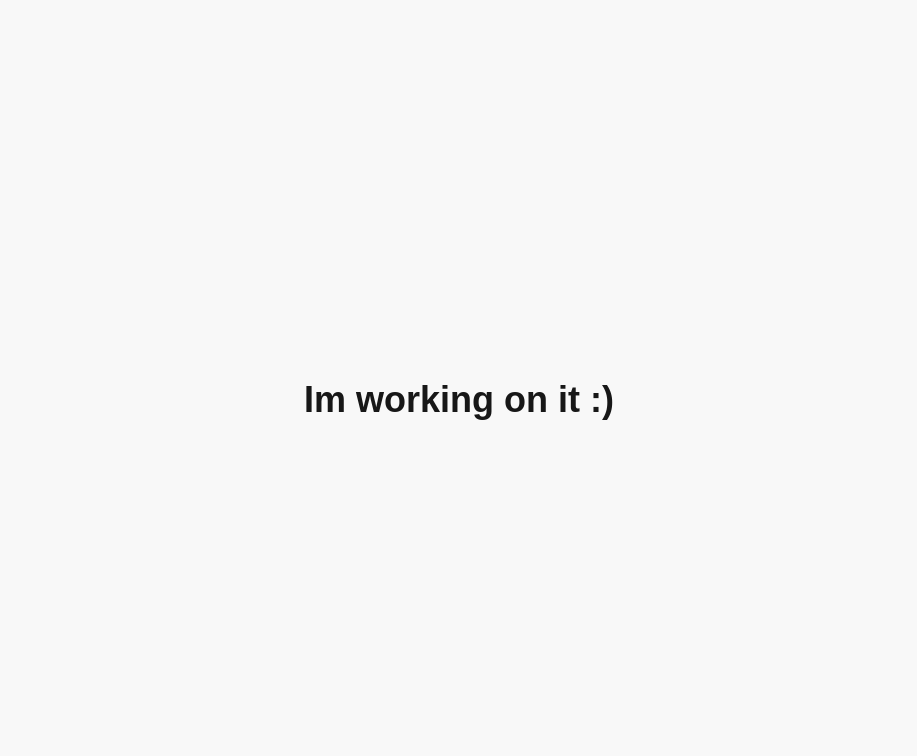
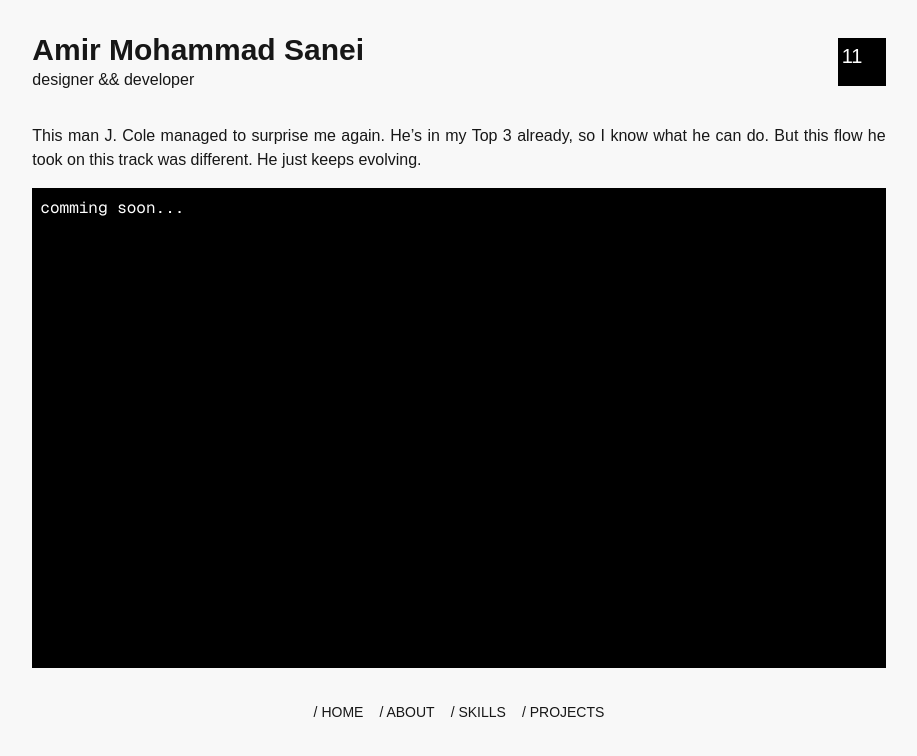
Before and after one commit to amsanei/amsanei.github.io, a Next.js app: page / in a window 1280 px wide. Shown: the top 756 px of the page, without its empty margins (181-1098 px from the left). Built offline with nearby package versions, Linux system fonts and the light colour scheme.

Commit message:
Create home page and layout

```diff
--- a/src/app/layout.tsx
+++ b/src/app/layout.tsx
@@ -1,6 +1,8 @@
 import type { Metadata } from "next";
 import { Geist, Geist_Mono } from "next/font/google";
 import "./globals.css";
+import Header from "@/components/layout/Header";
+import Footer from "@/components/layout/Footer";
 
 const geistSans = Geist({
   variable: "--font-geist-sans",
@@ -25,9 +27,11 @@ export default function RootLayout({
   return (
     <html lang="en">
       <body
-        className={`${geistSans.variable} ${geistMono.variable} antialiased`}
+        className={`${geistSans.variable} ${geistMono.variable} antialiased w-2/3 mx-auto my-8`}
       >
-        {children}
+        <Header />
+        <main className="my-8">{children}</main>
+        <Footer />
       </body>
     </html>
   );
--- a/src/app/page.tsx
+++ b/src/app/page.tsx
@@ -1,9 +1,14 @@
-import Image from "next/image";
-
 export default function Home() {
   return (
-    <div className="grid place-content-center h-screen text-4xl font-bold">
-     Im working on it :)
+    <div className="">
+      <div className="text-justify">
+        This man J. Cole managed to surprise me again. He’s in my Top 3 already,
+        so I know what he can do. But this flow he took on this track was
+        different. He just keeps evolving.
+      </div>
+      <div className="bg-black h-[60vh] mt-4 text-white p-2 font-[family-name:var(--font-geist-mono)]">
+        <div className="">comming soon...</div>
+      </div>
     </div>
   );
 }
--- /dev/null
+++ b/src/components/layout/Footer.tsx
@@ -0,0 +1,24 @@
+import Link from "next/link";
+
+
+export default function Footer() {
+  return (
+    <footer className="flex justify-center">
+    <div className="flex gap-4">
+      {LINKS.map((link) => (
+        <div key={link.id}>
+          <Link href={link.href} className="uppercase text-sm">
+            / {link.text}
+          </Link>
+        </div>
+      ))}
+    </div>
+  </footer>
+  )
+}
+const LINKS = [
+    { id: 1, text: "home", href: "/" },
+    { id: 2, text: "about", href: "/about" },
+    { id: 3, text: "skills", href: "/skills" },
+    { id: 4, text: "projects", href: "/projects" },
+  ];
--- /dev/null
+++ b/src/components/layout/Header.tsx
@@ -0,0 +1,13 @@
+import React from 'react'
+
+export default function Header() {
+  return (
+    <header className="flex justify-between items-center">
+        <div className="flex flex-col">
+          <div className="font-bold text-3xl">Amir Mohammad Sanei</div>
+          <div>designer && developer</div>
+        </div>
+        <div className="size-12 bg-black text-white p-1 text-xl">11</div>
+      </header>
+  )
+}
```
